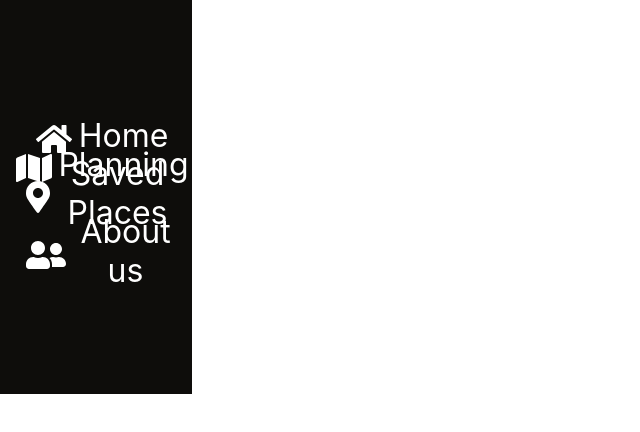
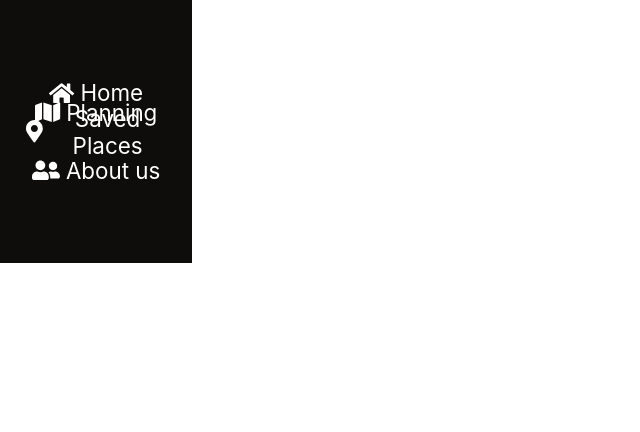
Before and after one commit to GR-DevTeam/fyp, a React (Create React App) app: page / in a window 1280 px wide. Shown: the top 432 px of the page, without its empty margins (0-640 px from the left). Built offline with nearby package versions, Linux system fonts and the light colour scheme.

Commit message:
Fix aligment between the icon and the text,less font size

```diff
--- a/src/components/SidebarButton/SidebarButton.tsx
+++ b/src/components/SidebarButton/SidebarButton.tsx
@@ -15,8 +15,8 @@ const StyledSidebarButton = styled.button`
   display: flex;
   justify-content: top;
   align-items: center;
-  font-size: 2rem;
-  padding: 1rem 1rem;
+  font-size: 1.4rem;
+  padding: 1rem;
   :hover {
     transition: all 0.3s ease;
     color: ${(props) => props.theme.colors.primary};
@@ -25,7 +25,6 @@ const StyledSidebarButton = styled.button`
 `;
 const Text = styled.div`
   padding-left: 0.4rem;
-  padding-bottom: 0.5rem;
 `;
 
 const SidebarButton: React.FC<ISidebarButton> = (props) => {
```
